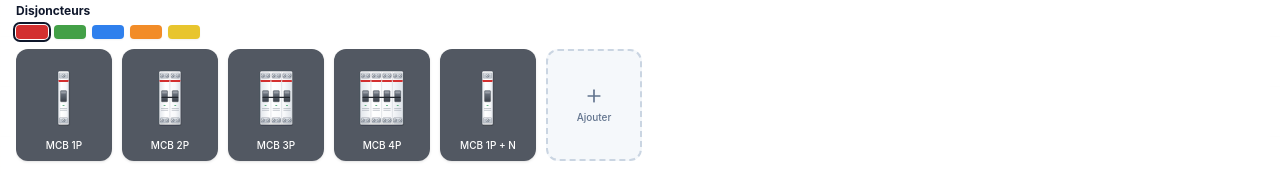
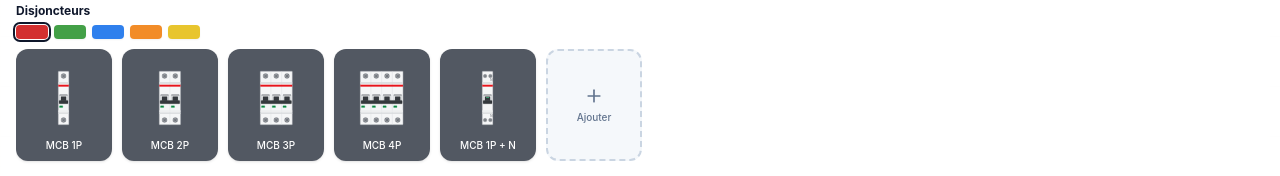
Before and after one commit to ARIEL-MD/TableauPro-app, a React (Vite) app: page / in a window 1280 px wide. Shown: the part 474-650 px from the top of the page. Built offline with nearby package versions, Linux system fonts and the light colour scheme.

Commit message:
Add files via upload

```diff
--- a/src/components/DeviceThumbSvg.tsx
+++ b/src/components/DeviceThumbSvg.tsx
@@ -189,6 +189,151 @@ const ModularDevice: React.FC<ModularDeviceProps> = ({ kind, modules, slim, stri
 };
 
 
+/**
+ * Disjoncteur modulaire MCB (1P, 2P, 3P, 4P, 1P+N) dessiné à l'identique de l'image de référence :
+ * boîtier blanc plat à fin liseré gris, vis grises, bande rouge continue, plaquette noire « C16 »,
+ * manettes noires dans leur cadre reliées par une barre, voyant vert à gauche de chaque pôle.
+ * Toutes les cotes sont des fractions de la hauteur relevées sur l'image.
+ */
+const McbDevice: React.FC<{
+  modules: number;
+  slim?: boolean;
+  stripe: string;
+  className?: string;
+  label?: string;
+}> = ({ modules, slim, stripe, className, label }) => {
+  const K = 2; // 2 unités par mm
+  const MOD = 18;
+  const HMM = 90;
+  const P = 4;
+  const cols = slim ? 1 : modules;
+  const u = (mm: number) => mm * K;
+  const modW = u(MOD);
+  const W = cols * modW;
+  const H = u(HMM);
+  const fy = (f: number) => P + f * H;
+  const band = stripe === STRIPE_COLORS.red ? '#e8141b' : stripe;
+
+  const screw = (cx: number, cy: number, r: number, key: string) => (
+    <g key={key}>
+      <circle cx={cx} cy={cy} r={r} fill="url(#mcb-screw)" stroke="#5f646b" strokeWidth={0.5 * K} />
+      <path
+        d={`M${cx - r * 0.45} ${cy - r * 0.45} L${cx + r * 0.45} ${cy + r * 0.45} M${cx + r * 0.45} ${cy - r * 0.45} L${cx - r * 0.45} ${cy + r * 0.45}`}
+        stroke="#4a4f56"
+        strokeWidth={r * 0.2}
+        strokeLinecap="round"
+      />
+    </g>
+  );
+
+  const labelFontMm = label ? Math.min(5.8, 10.6 / (label.length * 0.6)) : 0;
+  const labelW = u(12.2);
+  const labelY = fy(0.332);
+  const labelH = fy(0.406) - labelY;
+
+  return (
+    <svg viewBox={`0 0 ${W + P * 2} ${H + P * 2}`} className={className} fill="none" preserveAspectRatio="xMidYMid meet">
+      <defs>
+        <radialGradient id="mcb-screw" cx="0.4" cy="0.4" r="0.75">
+          <stop offset="0" stopColor="#a1a5aa" />
+          <stop offset="1" stopColor="#868a90" />
+        </radialGradient>
+      </defs>
+
+      {/* Boîtier plat blanc */}
+      <rect x={P} y={P} width={W} height={H} rx={u(0.8)} fill="#f5f6f7" stroke="#8e939a" strokeWidth={0.7 * K} />
+
+      {/* Liserés de séparation entre pôles */}
+      {Array.from({ length: cols - 1 }).map((_, i) => (
+        <line key={`sep-${i}`} x1={P + (i + 1) * modW} y1={P} x2={P + (i + 1) * modW} y2={P + H} stroke="#d5d8dc" strokeWidth={0.6 * K} />
+      ))}
+
+      {/* Bandes grises haute et basse */}
+      <rect x={P + 0.4} y={fy(0.205)} width={W - 0.8} height={fy(0.234) - fy(0.205)} fill="#d8dbdd" />
+      <rect x={P + 0.4} y={fy(0.732)} width={W - 0.8} height={fy(0.757) - fy(0.732)} fill="#eceeef" />
+      <rect x={P + 0.4} y={fy(0.77)} width={W - 0.8} height={fy(0.795) - fy(0.77)} fill="#d8dbdd" />
+
+      {/* Bande rouge continue */}
+      <rect x={P + 0.4} y={fy(0.252)} width={W - 0.8} height={fy(0.288) - fy(0.252)} fill={band} />
+
+      {/* Vis : une par pôle, ou deux petites en 1P+N, avec repère N */}
+      {slim ? (
+        <>
+          {[0.27, 0.76].map((fx) => screw(P + fx * modW, fy(0.09), u(2.9), `st-${fx}`))}
+          {[0.27, 0.76].map((fx) => screw(P + fx * modW, fy(0.912), u(2.9), `sb-${fx}`))}
+          <text x={P + W - u(0.5)} y={fy(0.185)} fontSize={u(5.2)} textAnchor="end" fill="#5a5f65" fontFamily="Arial, sans-serif">N</text>
+          <text x={P + W - u(0.5)} y={fy(0.855)} fontSize={u(5.2)} textAnchor="end" fill="#5a5f65" fontFamily="Arial, sans-serif">N</text>
+        </>
+      ) : (
+        Array.from({ length: cols }).map((_, i) => {
+          const cx = P + i * modW + modW / 2;
+          return (
+            <g key={`sc-${i}`}>
+              {screw(cx, fy(0.09), u(4.15), 'top')}
+              {screw(cx, fy(0.912), u(4.15), 'bot')}
+            </g>
+          );
+        })
+      )}
+
+      {/* Plaquette de calibre */}
+      {label && (
+        <g>
+          <rect x={P + W / 2 - labelW / 2} y={labelY} width={labelW} height={labelH} rx={u(1)} fill="#0b0b0c" />
+          <text
+            x={P + W / 2}
+            y={labelY + labelH / 2 + u(labelFontMm) * 0.36}
+            fontSize={u(labelFontMm)}
+            fontWeight="bold"
+            textAnchor="middle"
+            fill="#ffffff"
+            fontFamily="Arial, Helvetica, sans-serif"
+          >
+            {label}
+          </text>
+        </g>
+      )}
+
+      {/* Cadres et manettes */}
+      {Array.from({ length: cols }).map((_, i) => {
+        const cx = P + i * modW + modW / 2;
+        const fy0 = fy(0.44);
+        return (
+          <g key={`hd-${i}`}>
+            <rect x={cx - u(6.7)} y={fy0} width={u(13.4)} height={fy(0.55) - fy0} rx={u(0.6)} fill="#e2e4e6" stroke="#9ea3a9" strokeWidth={0.5 * K} />
+            <rect x={cx - u(6.7)} y={fy0} width={u(13.4)} height={u(0.6)} rx={u(0.3)} fill="#2b2e31" />
+            <rect x={cx - u(4.45)} y={fy(0.47)} width={u(8.9)} height={fy(0.552) - fy(0.47)} rx={u(0.6)} fill="#2e3236" />
+            {[0.485, 0.503, 0.521].map((f) => (
+              <rect key={f} x={cx - u(3.8)} y={fy(f)} width={u(7.6)} height={u(0.4)} fill="#4a4f54" />
+            ))}
+            {slim && <rect x={cx - u(2.6)} y={fy(0.482)} width={u(5.2)} height={u(1)} rx={u(0.3)} fill="#3fcf85" opacity={0.85} />}
+          </g>
+        );
+      })}
+
+      {/* Barre noire commune sous les manettes */}
+      <rect x={P + u(1.5)} y={fy(0.545)} width={W - u(3)} height={fy(0.607) - fy(0.545)} rx={u(0.8)} fill="#34383c" stroke="#1d2023" strokeWidth={0.4 * K} />
+
+      {/* Voyants verts (à gauche de chaque pôle, absents du 1P+N) */}
+      {!slim &&
+        Array.from({ length: cols }).map((_, i) => (
+          <rect
+            key={`led-${i}`}
+            x={P + i * modW + u(2.2)}
+            y={fy(0.646)}
+            width={u(5.5)}
+            height={fy(0.678) - fy(0.646)}
+            rx={u(0.4)}
+            fill="#0f7d3d"
+            stroke="#2fb36b"
+            strokeWidth={0.5 * K}
+          />
+        ))}
+    </svg>
+  );
+};
+
+
 /* ------------------------------------------------------------------ */
 /*  Shared helpers                                                      */
 /* ------------------------------------------------------------------ */
@@ -339,15 +484,15 @@ export const DeviceThumbSvg: React.FC<DeviceThumbSvgProps> = ({
   switch (type) {
     /* ---------- Breakers / RCD / RCBO / switch-disconnectors ---------- */
     case 'MCB 1P':
-      return <ModularDevice kind="mcb" modules={1} stripe={stripe} className={className} label={label} />;
+      return <McbDevice modules={1} stripe={stripe} className={className} label={label} />;
     case 'MCB 2P':
-      return <ModularDevice kind="mcb" modules={2} stripe={stripe} className={className} label={label} />;
+      return <McbDevice modules={2} stripe={stripe} className={className} label={label} />;
     case 'MCB 3P':
-      return <ModularDevice kind="mcb" modules={3} stripe={stripe} className={className} label={label} />;
+      return <McbDevice modules={3} stripe={stripe} className={className} label={label} />;
     case 'MCB 4P':
-      return <ModularDevice kind="mcb" modules={4} stripe={stripe} className={className} label={label} />;
+      return <McbDevice modules={4} stripe={stripe} className={className} label={label} />;
     case 'MCB 1P + N':
-      return <ModularDevice kind="mcb" modules={1} slim stripe={stripe} className={className} label={label} />;
+      return <McbDevice modules={1} slim stripe={stripe} className={className} label={label} />;
     case 'RCCB 2P':
       return <ModularDevice kind="rccb" modules={2} stripe={stripe} className={className} label={label} />;
     case 'RCCB 4P':
```
